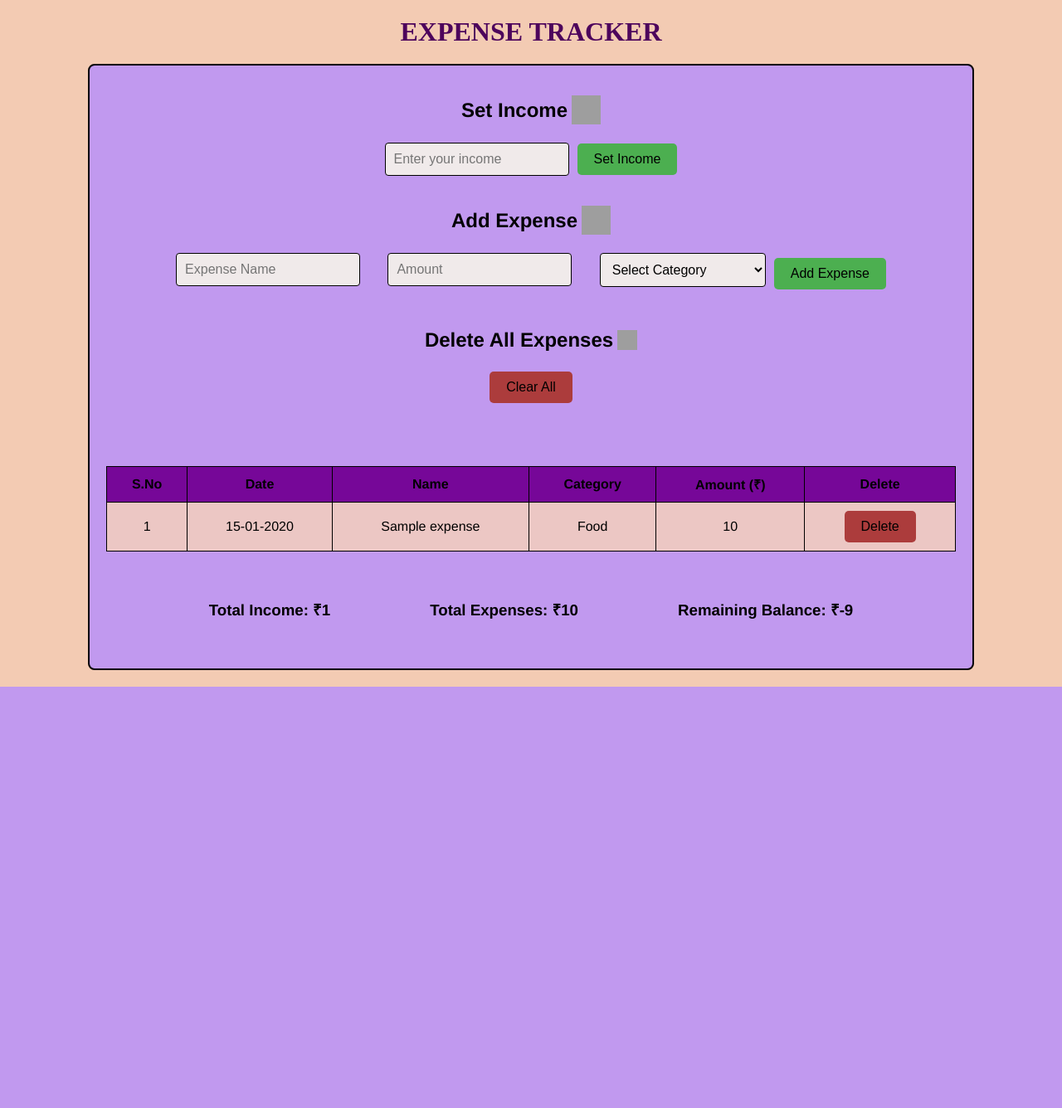
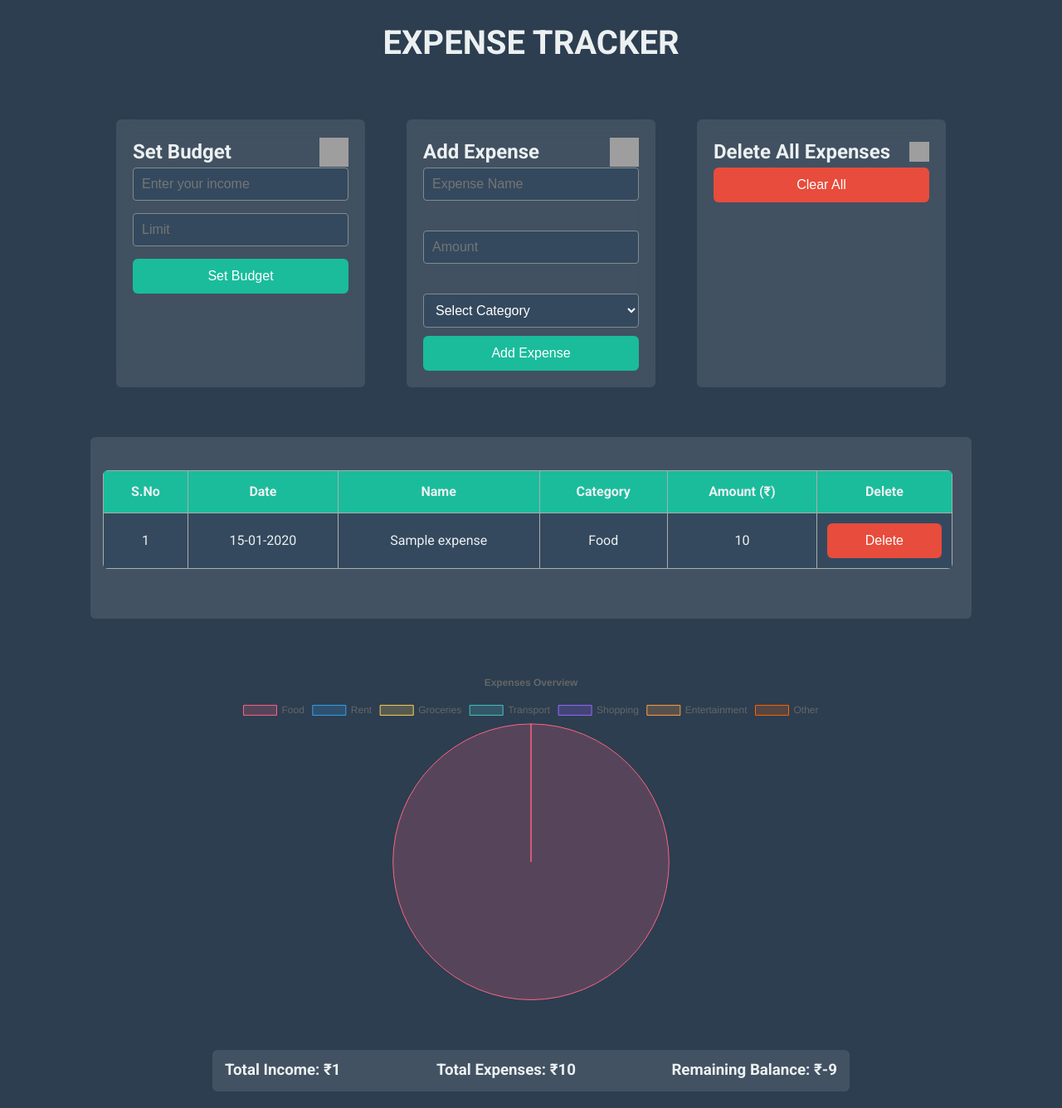
Before and after one commit to AashimaFathima/Expense-Tracker, a Django app: page / in a window 1280 px wide. Shown: the top 1336 px of the page at 83% size. Before the commit the page ends 828 px from the top, so only its background shows below. Run offline with Django 5.2, Linux system fonts and the light colour scheme; tables that the repository leaves empty hold one stand-in row (values such as "Sample post"); grey boxes are pictures that could not be loaded.

Commit message:
first commit

```diff
--- a/expensetracker/settings.py
+++ b/expensetracker/settings.py
@@ -79,7 +79,7 @@ DATABASES = {
         'ENGINE': 'django.db.backends.mysql',
         'NAME': 'expense',
         'USER': 'root',
-        'PASSWORD': 'aashima786',
+        'PASSWORD': '',
         'HOST':'localhost',
         'PORT':'3306',
     }
--- a/public/static/css/main.css
+++ b/public/static/css/main.css
@@ -1,114 +1,147 @@
-/* General Styles */
-body {
-    font-family: Helvetica, sans-serif;
-    background-color: #f3cbb3;
+* {
     margin: 0;
     padding: 0;
+    box-sizing: border-box;
 }
 
-h1, h2, h3 {
+body {
+    font-family: 'Roboto', sans-serif;
+    background-color: #2c3e50;
+    color: #ecf0f1;
+    line-height: 1.6;
+    padding: 20px;
+}
+
+header {
     text-align: center;
+    margin-bottom: 60px;
+}
+
+h1 {
+    font-size: 40px;
+    color: #ecf0f1;
+}
+
+#input-section {
+    display: flex;
+    flex-direction: row;
+    justify-content: center;
+    gap: 50px;
+}
+
+section {
+    width: 300px;
+    background-color: rgba(255, 255, 255, 0.1);
+    padding: 20px;
+    border-radius: 6px;
+    backdrop-filter: blur(10px);
+    margin-bottom: 30px;
+}
+
+.align-icons {
+    display: flex;
+    justify-content: space-between;
+    align-items: center;
+}
+
+input, select {
+    width: 100%;
+    padding: 10px;
+    margin-bottom: 15px;
+    border: 1px solid #7f8c8d;
+    background-color: #34495e;
+    border-radius: 4px;
+    color: white;
+    font-size: 16px;
+}
+
+button {
+    width: 100%;
+    padding: 12px;
+    font-size: 16px;
+    border: none;
+    border-radius: 6px;
+    cursor: pointer;
+    transition: background-color 0.3s;
+}
+
+.green-button {
+    background-color: #1abc9c;
+    color: white;
+}
+
+.green-button:hover {
+    background-color: #16a085;
+}
+
+.red-button {
+    background-color: #e74c3c;
+    color: white;
+}
+
+.red-button:hover {
+    background-color: #c0392b;
+}
+
+#table-section{
+    width: 83vw;
+    background-color: rgba(255, 255, 255, 0.1);
+    padding: 15px;
+    border-radius: 6px;
+    margin-bottom: 60px;
+    margin-top: 30px;
+    margin-left: auto;
+    margin-right:auto;
+
+}
+table {
+    width: 80vw;
+    border-collapse: collapse;
+    margin-bottom: 20px;
+    border-radius: 6px;
+    overflow: hidden;
+}
+
+th, td {
+    padding: 12px;
+    border: 1px solid #aaadad;
+    text-align: center;
+}
+td{
+    background-color: #34495e ;
+}
+th {
+    background-color: #1abc9c;
+}
+
+.final{
+        width: 60vw;
+        background-color: rgba(255, 255, 255, 0.1);
+        padding: 10px;
+        padding-left: 15px;
+        padding-right: 15px;
+        border-radius: 6px;
+        margin-top: 60px;
+        margin-left: auto;
+        margin-right:auto;
+        color: #ecf0f1;
+        display: flex;
+        flex-direction: row;
+        justify-content: space-between;
+
 }
 
 
-h1 {
-    color: rgb(77, 4, 92);
-    margin: 20px auto;
-    font-family: 'Times New Roman', Times, serif;
+/* Container for the chart and results */
+.chart-container {
+    display: flex;
+    flex-direction: column; /* Change to 'row' if you want them side by side */
+    align-items: center;
+    margin-top: 20px; /* Space between input section and chart/results */
 }
 
-main {
-    width: 80%;
-    margin: 20px auto;
-    background-color: rgb(193, 153, 239);
-    padding: 20px;
-    border-radius: 8px;
-    border: 2px solid black;
+#expenseChart {
+    width: 400px;  /* Adjust width as needed */
+    height: 400px; /* Adjust height as needed */
+    max-height: 400px; /* Optional: Set max height */
 }
-
-/* Section Styles */
-.align-icons {
-    display: flex;
-    justify-content: center;
-    align-items: center;
-    gap: 5px;
-    margin-bottom: 5px;
-}
-
-section {
-    margin-bottom: 20px;
-}
-
-.set-income, .add_expense_align {
-    display: flex;
-    justify-content: center;
-    align-items: center;
-    gap: 10px;
-}
-
-/* Input Styles */
-input, select {
-    padding: 10px;
-    font-size: 16px;
-    background-color: #f0eaea;
-    border-radius: 4px;
-    border:1px black solid;
-    width: 200px;
-}
-
-
-button {
-    padding: 10px 20px;
-    font-size: 16px;
-    background-color: #4CAF50;
-    border: none;
-    border-radius: 5px;
-    cursor: pointer;
-    transition: background-color 0.3s ease;
-}
-
-.green-button:hover{
-    background-color: darkgreen;
-}
-.red-button{
-    justify-content: center;
-    background-color: #ac3c3c;
-}
-.red-button:hover{
-    background-color: rgb(113, 28, 28);
-
-}
-
-.clear-all {
-    display: flex;
-    justify-content: center; /* Centers the button horizontally */
-    margin-bottom: 20px; /* Adds some space below the button */
-}
-
-/* Table Styles */
-table {
-    width: 100%;
-    border-collapse: collapse; /* Ensures borders are merged into a single line */
-    border: 1px solid black; /* Black border around the table */
-}
-
-th, td {
-    padding: 10px;
-    border: 1px solid black; /* Black border around each cell */
-    text-align: center;
-}
-th{
-    background-color:#760798;
-}
-tr
-{
-    background-color: #ecc7c4;
-}
-
-.final {
-    display: flex;
-    flex-direction:row;
-    justify-content: center;
-    gap: 120px;
-
-}
--- a/tracker/templates/index.html
+++ b/tracker/templates/index.html
@@ -7,7 +7,10 @@
     <meta name="viewport" content="width=, initial-scale=1.0">
     {% load static %}
     <link rel="stylesheet" href="{% static 'css/main.css' %}">
-    <title>Document</title>
+    <link href="https://fonts.googleapis.com/css2?family=Roboto:wght@400;700&display=swap" rel="stylesheet">
+    <script src="https://cdn.jsdelivr.net/npm/chart.js"></script>
+
+    <title>Expense Tracker</title>
 </head>
 <body>
 
@@ -16,22 +19,23 @@
 </header>
 
 <main>
-
-    <section>
+    <div id="input-section">
+    <section id="set-budget-section">
         <div class="align-icons">
-            <h2>Set Income</h2>
+            <h2>Set Budget</h2>
             <img width="35" height="35" src="https://img.icons8.com/ios-filled/50/income.png" alt="income"/>
         </div>
         <form method="POST" action="{% url 'index' %}">
             {% csrf_token %}
             <div class="set-income">
                 <input type="text" name="income" placeholder="Enter your income" required>
-                <button type="submit" name="set_income" class="green-button">Set Income</button>
+                <input type="number" name="budget_limit" placeholder="Limit" required>
+                <button type="submit" name="set_budget" class="green-button">Set Budget</button>
             </div>
         </form>
     </section>
 
-    <section>
+    <section id="add-expense-section">
         <div class="align-icons">
             <h2>Add Expense</h2>
             <img width="35" height="35" src="https://img.icons8.com/ios-filled/50/expense.png" alt="expense"/>
@@ -56,7 +60,12 @@
         </form>
     </section>
 
-    <section>
+
+    {% for notification in budget_notifications %}
+    <div class="alert">{{ notification }}</div>
+    {% endfor %}
+
+    <section id="delete-all-section">
 
         <div class="align-icons">
             <h2>Delete All Expenses</h2>
@@ -68,11 +77,12 @@
             <button type="submit" class="red-button">Clear All</button>
         </form>
         </div>
-        <br>
+
     </section>
 
+    </div>
 
-    <section>
+    <div id="table-section">
     <br>
     <table>
         <thead>
@@ -97,6 +107,7 @@
                         <form method="POST" action="{% url 'delete_expense' expense.id %}">
                             {% csrf_token %}
                             <button type="submit" class="red-button">Delete</button>
+
                         </form>
                     </td>
                 </tr>
@@ -104,15 +115,16 @@
         </tbody>
     </table>
     <br>
-    </section>
+    </div>
 
-    <section>
-        <div class="final">
-            <h3>Total Income: ₹{{ income }}</h3>
-            <h3>Total Expenses: ₹{{ total_expenses }}</h3>
-            <h3>Remaining Balance: ₹{{ remaining_balance }}</h3>
-        </div>
-    </section>
+    <canvas id="expenseChart" width="400" height="400"></canvas>
+
+
+    <div class="final">
+        <h3>Total Income: ₹{{ income }}</h3>
+        <h3>Total Expenses: ₹{{ total_expenses }}</h3>
+        <h3>Remaining Balance: ₹{{ remaining_balance }}</h3>
+    </div>
 
 </main>
 
@@ -124,7 +136,58 @@
 </script>
 {% endif %}
 
+<canvas id="expenseChart"class="chart-container"></canvas>
 
+<script>
+    const ctx = document.getElementById('expenseChart').getContext('2d');
+    const data = {
+        labels: {{ categories|safe }},
+        datasets: [{
+            label: 'Expense Categories',
+            data: {{ data|safe }},
+            backgroundColor: [
+                'rgba(255, 99, 132, 0.2)',
+                'rgba(54, 162, 235, 0.2)',
+                'rgba(255, 206, 86, 0.2)',
+                'rgba(75, 192, 192, 0.2)',
+                'rgba(153, 102, 255, 0.2)', // Color 5
+                'rgba(255, 159, 64, 0.2)', // Color 6
+                'rgba(255, 99, 0, 0.2)' // Color 7
+
+            ],
+            borderColor: [
+                'rgba(255, 99, 132, 1)',
+                'rgba(54, 162, 235, 1)',
+                'rgba(255, 206, 86, 1)',
+                'rgba(75, 192, 192, 1)',
+                'rgba(153, 102, 255, 1)', // Color 5
+                'rgba(255, 159, 64, 1)', // Color 6
+                'rgba(255, 99, 0, 1)'
+            ],
+            borderWidth: 1
+        }]
+    };
+
+    const config = {
+        type: 'pie',
+        data: data,
+        options: {
+            responsive: true,
+            maintainAspectRatio: false,
+            plugins: {
+                legend: {
+                    position: 'top',
+                },
+                title: {
+                    display: true,
+                    text: 'Expenses Overview'
+                }
+            }
+        },
+    };
+
+    const expenseChart = new Chart(ctx, config);
+</script>
 
 </body>
 </html>
--- a/tracker/views.py
+++ b/tracker/views.py
@@ -1,37 +1,36 @@
 from django.shortcuts import render, redirect, get_object_or_404
-from .models import Expense, UserIncome
+from .models import Expense, UserIncome, Budget
 from django.db.models import Sum
 from django.contrib import messages
+from decimal import Decimal
 
 def index(request):
     if request.method == "POST":
-        if 'set_income' in request.POST:
-            # Handle setting income
+        # Handle income setting
+        if 'set_budget' in request.POST:
+            income = request.POST.get('income')
+            limit = request.POST.get('budget_limit')
             try:
-                income = int(request.POST.get('income'))
-                user_income, created = UserIncome.objects.get_or_create(pk=1)
-                previous_income = user_income.income
+                income = Decimal(income)
+                limit = Decimal(limit)
+
+                # Set user income
+                user_income, created = UserIncome.objects.get_or_create(id=1)  # Assuming a single income entry
                 user_income.income = income
                 user_income.save()
 
-                # Update previous stored income only if income has changed
-                if previous_income != income:
-                    request.session['previous_stored_income'] = previous_income
-
-                # Reset message flag and session data
-                request.session['message_displayed'] = False
-                return redirect('/')  # Redirect after setting income
+                # Set budget
+                Budget.objects.update_or_create(id=1, defaults={'limit': limit})
+                messages.success(request, f"Budget set to ₹{limit}")
             except ValueError:
-                return render(request, 'index.html', {'error': 'Invalid income value'})
+                messages.error(request, 'Invalid income or budget value')
+            return redirect('/')
 
         # Handle expense submission
         expense_name = request.POST.get('expname')
         amount = request.POST.get('expnamount')
         category = request.POST.get('expcategory')
 
-        # Handling new data submitted by the user
-        user_income = UserIncome.objects.first()
-        income = user_income.income if user_income else 0
 
         if expense_name and amount and category:
             try:
@@ -50,55 +49,79 @@ def index(request):
 
     # Fetch and display all expenses
     expenses = Expense.objects.all().order_by('-created_at')
+    budgets = Budget.objects.all()
+
+    # Fetch user's income
     user_income = UserIncome.objects.first()
-    income = user_income.income if user_income else 0
+    income = user_income.income if user_income else Decimal(0)
 
     # Calculate total expenses
-    total_expenses = Expense.objects.aggregate(total=Sum('amount'))['total']
-    total_expenses = total_expenses if total_expenses is not None else 0
+    total_expenses = Expense.objects.aggregate(total=Sum('amount'))['total'] or Decimal(0)
 
     # Calculate remaining balance
     remaining_balance = income - total_expenses
 
-    # Get previous stored income from session
-    previous_stored_income = request.session.get('previous_stored_income', None)
+    budget_notifications = []
+    if budgets:
+        total_budget_limit = budgets[0].limit  # Assuming only one budget
+        # Check for the 'deleting' query parameter
+        if request.GET.get('deleting') != 'true':
+            if total_expenses > total_budget_limit:
+                messages.success(request, f"Budget exceeded! Limit: ₹{total_budget_limit}")
 
-    # Determine if income has changed
-    income_changed = previous_stored_income is not None and previous_stored_income != income
+    categories, data = expense_list()
 
 
-    # Check if the remaining balance is less than 0
-    if remaining_balance < 0 and income_changed:
-        if not request.session.get('message_displayed', False):
-            messages.error(request, 'You have exceeded your income!')
-            request.session['message_displayed'] = True
-
-    if income==0:
-        messages.error(request,'Income cannot be zero')
-
-
-
-    return render(request, 'index.html', {  # Render the index.html template with context data
+    return render(request, 'index.html', {
         'expenses': expenses,
         'remaining_balance': remaining_balance,
         'total_expenses': total_expenses,
         'income': income,
+        'budgets': budgets,
+        'budget_notifications': budget_notifications,
+        'categories': categories,
+        'data': data,
     })
+
 
 def delete_expense(request, expense_id):
     if request.method == 'POST':
         expense = get_object_or_404(Expense, pk=expense_id)
         expense.delete()
+        messages.success(request, "Expense deleted successfully.")
+        # Redirect with a query parameter indicating a deletion
+        return redirect('/?deleting=true')
+    return redirect('/')
+
+
+def delete_all_expenses(request):
+    if request.method == "POST":
+        Expense.objects.all().delete()
+        messages.success(request, "All expenses cleared.")
         return redirect('/')
     return redirect('/')
 
-def delete_all_expenses(request):
-    if request.method == "POST":
-        # Delete all Expense items
-        Expense.objects.all().delete()
+def expense_list():
+    expenses = Expense.objects.all()
 
-        # Redirect to the index page or another page after deletion
-        return redirect('/')
+    # Example data aggregation (customize according to your needs)
+    categories = ['Food', 'Rent', 'Groceries', 'Transport','Shopping','Entertainment','Other']
+    data = [0, 0, 0, 0, 0, 0, 0]  # Initialize counts for each category
 
-    # If the method is not POST, return an error or redirect as needed
-    return redirect('/')
+    for expense in expenses:
+        if expense.category == 'Food':
+            data[0] += expense.amount
+        elif expense.category == 'Rent':
+            data[1] += expense.amount
+        elif expense.category == 'Groceries':
+            data[2] += expense.amount
+        elif expense.category == 'Transport':
+            data[3] += expense.amount
+        elif expense.category == 'Shopping':
+            data[4] += expense.amount
+        elif expense.category == 'Entertainment':
+            data[5] += expense.amount
+        elif expense.category == 'Other':
+            data[6] += expense.amount
+
+    return categories, data
```
Also changed, not shown: tracker/models.py (+7 -0 lines), tracker/migrations/0005_budget.py (added), tracker/migrations/0006_remove_budget_category.py (added), tracker/migrations/0007_alter_expense_category.py (added).
